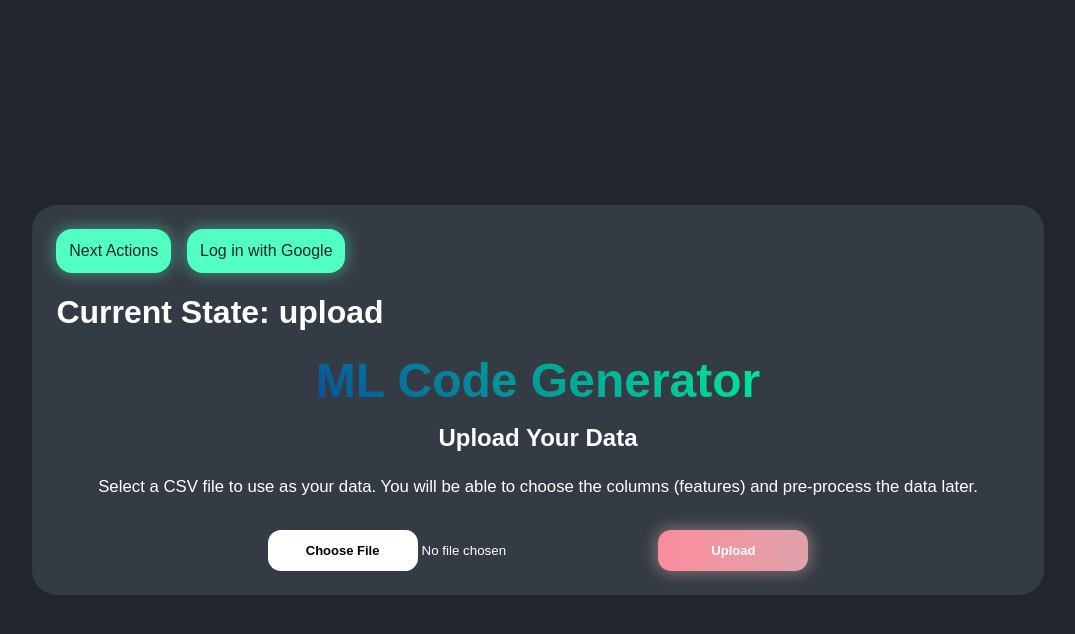
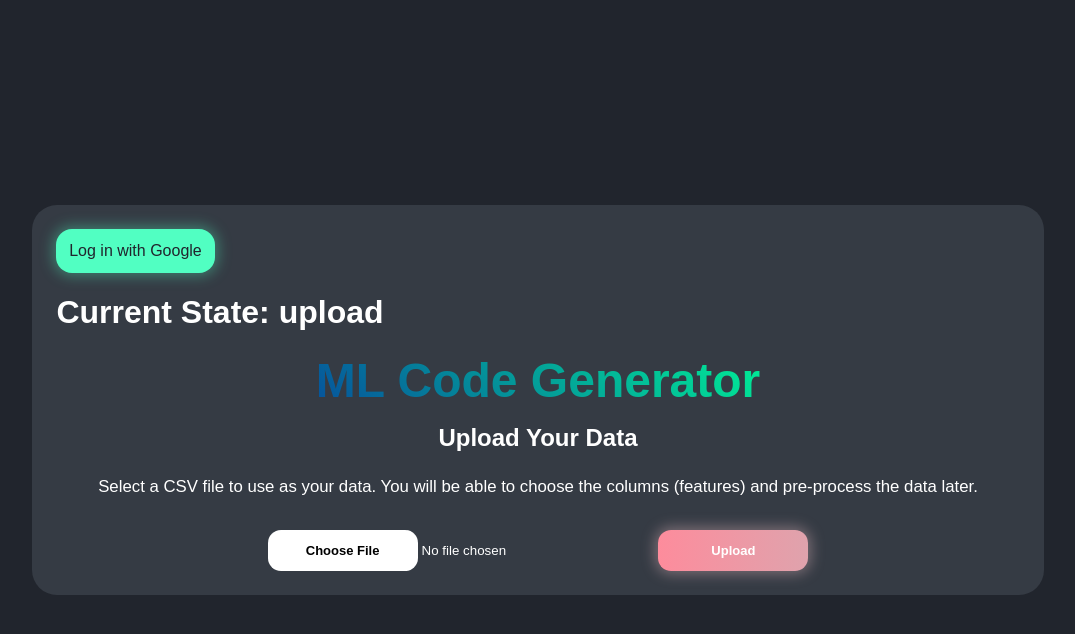
Before and after one commit to oss-slu/ml_code_generator, a Flask app: page /data in a window 1280 px wide. Shown: the top 634 px of the page, without its empty margins (102-1177 px from the left). Run offline with Flask 2, Linux system fonts and the light colour scheme.

Commit message:
removed next action to remove confusion of ui

```diff
--- a/flask_app/templates/base.html
+++ b/flask_app/templates/base.html
@@ -4,7 +4,6 @@
 <div class="container">
 <nav>
   <ul>
-      <li><a href="/actions">Next Actions</a>
       <li><a href="/login">Log in with Google</a>
   </ul>
 </nav>
```
